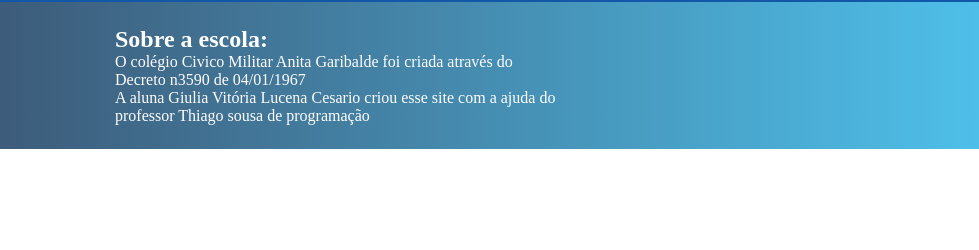
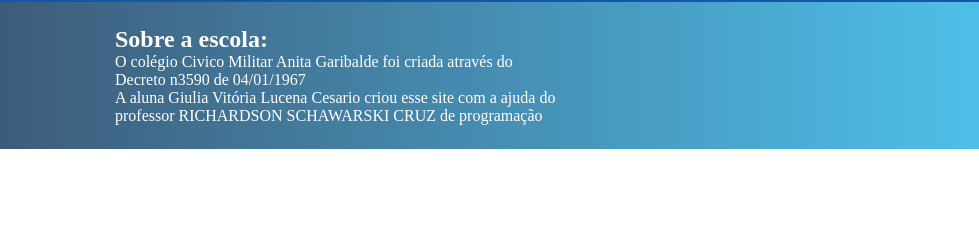
Before and after one commit to giuliacesario0601/site-turma-criativo, a plain HTML site: page index.html in a window 1280 px wide. Shown: the part 142-392 px from the top of the page, 301-1280 px from the left. Drawn offline with Linux system fonts and the light colour scheme; a web font is replaced by a local one.

Commit message:
MUDANÇAO DE NOME DO PROFESSOR

```diff
--- a/index.html
+++ b/index.html
@@ -31,8 +31,8 @@
             <p class="escola-texto-um"> O colégio Civico Militar Anita Garibalde foi criada através do Decreto n3590 de
                 04/01/1967</p>
 
-                <p class="escola-texto-dois"> A aluna Giulia Vitória Lucena Cesario criou esse site com a ajuda do professor
-                Thiago sousa de programação</p>
+                <p class="escola-texto-dois"> A aluna Giulia Vitória Lucena Cesario criou esse site com a ajuda do professor RICHARDSON SCHAWARSKI CRUZ
+                     de programação</p>
          </section>
 
          <section class="estudante">
```
